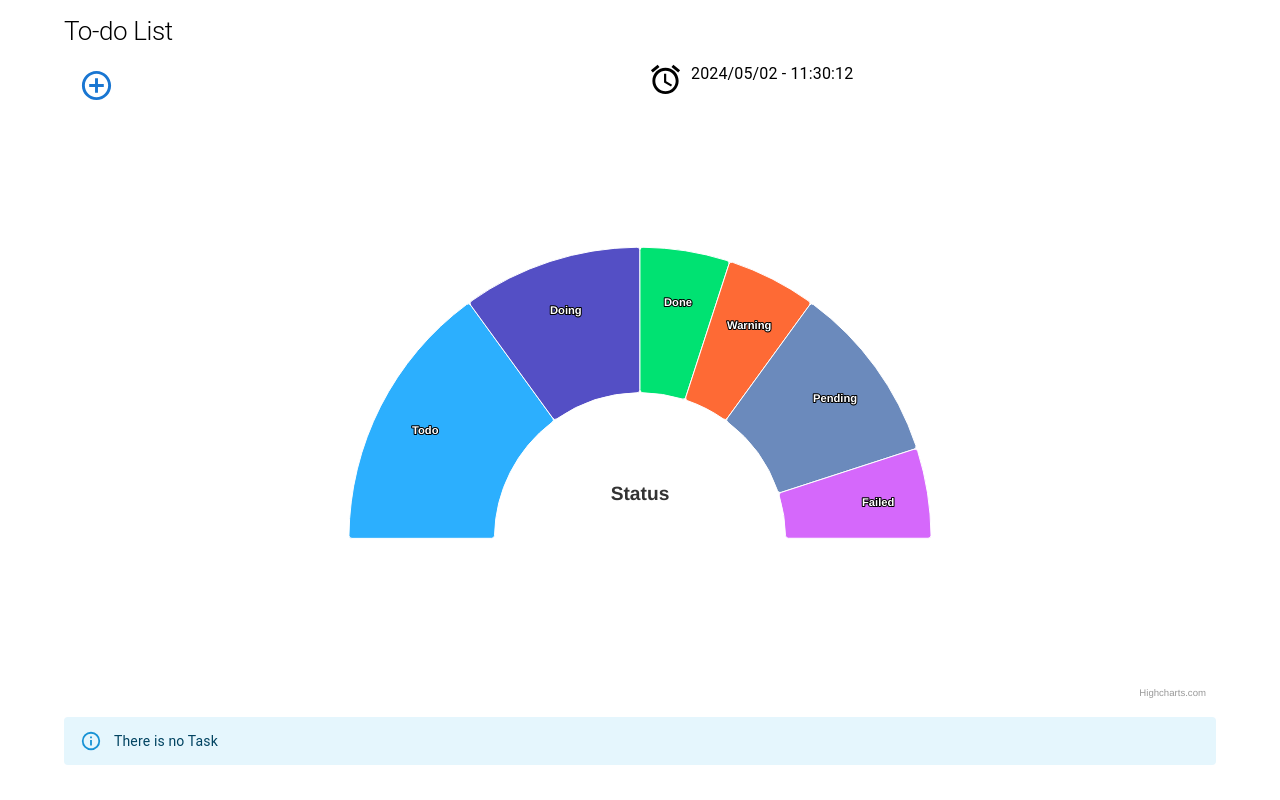
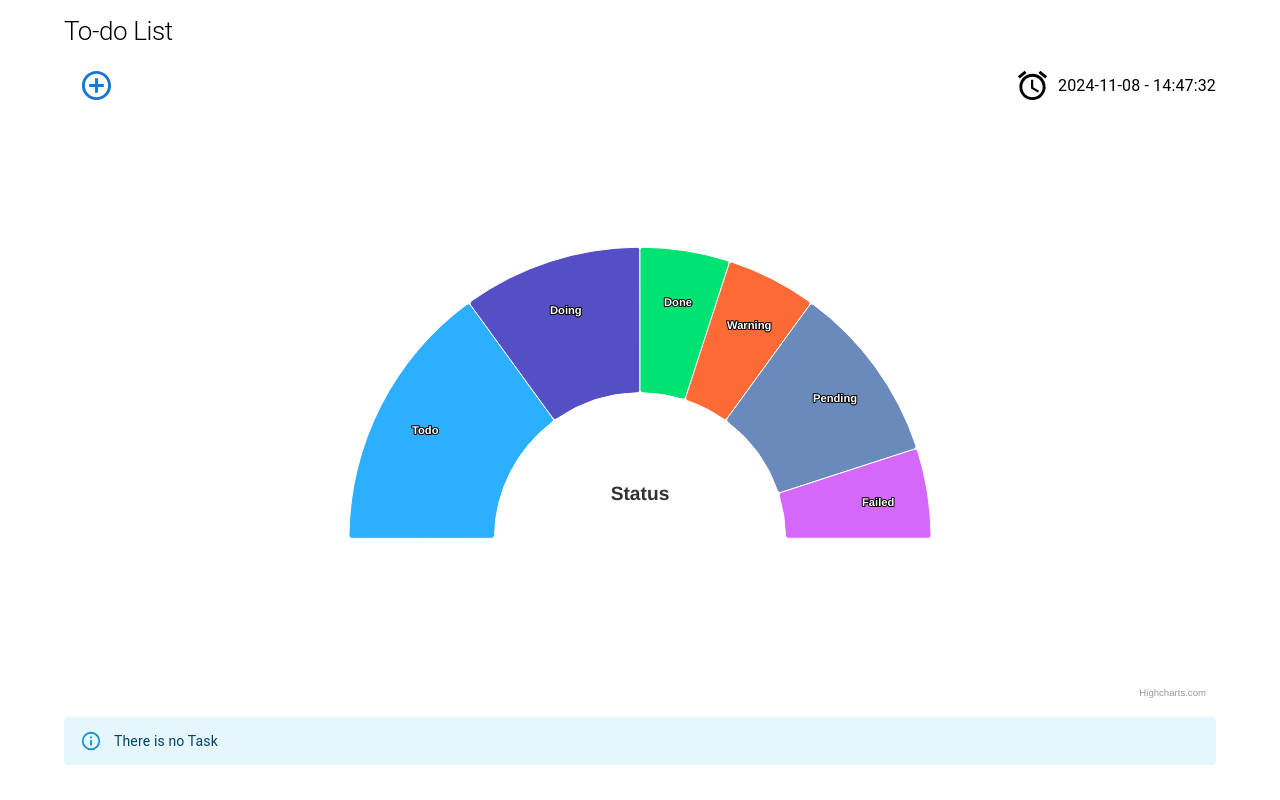
Before and after one commit to setareh/to-do-list, a React (Create React App) app: page / in a window 1280 px wide. Built offline with nearby package versions, Linux system fonts and the light colour scheme.

Commit message:
create current time

```diff
--- /dev/null
+++ b/src/Component/CurrentTime/CurrentTime.tsx
@@ -0,0 +1,35 @@
+import { useEffect, useState } from 'react'
+import { Box, Typography } from '@mui/material'
+import AccessAlarmOutlinedIcon from '@mui/icons-material/AccessAlarmOutlined';
+import dayjs from 'dayjs';
+
+
+type Props = {}
+
+export default function CurrentTime({}: Props) {
+  const [currentTime, setCurrentTime] = useState(dayjs);
+
+  useEffect(() => {
+    const timer = setInterval(() => { setCurrentTime(dayjs()); }, 1000);
+    return () => clearInterval(timer);
+  },[])
+
+  return (
+    <Box sx={{
+      display:'flex',
+      flexDirection:'row',
+      alignItems: 'center',
+      justifyContent: 'right'
+      }}>
+      <AccessAlarmOutlinedIcon
+        sx={{mr: 1}}
+        fontSize='large'
+      />
+      <Typography>
+        {
+          currentTime.format('YYYY-MM-DD - HH:mm:ss')
+        }
+      </Typography>
+    </Box>
+  )
+}
--- a/src/Pages/HomePage/HomePage.tsx
+++ b/src/Pages/HomePage/HomePage.tsx
@@ -1,11 +1,11 @@
 import { Box, Container, Grid2, Typography } from "@mui/material";
-import AccessAlarmOutlinedIcon from '@mui/icons-material/AccessAlarmOutlined';
 import DataTable from "../../Component/DataTable/DataTable";
 import SemiCirclePieChart from "../../Component/Charts/SemiCirclePieChart";
 import AddTask from "../../Component/AddTask/AddTask";
 import { useState, useEffect } from "react";
 import { Task } from "../../Types/Task";
 import dayjs, { Dayjs } from "dayjs";
+import CurrentTime from "../../Component/CurrentTime/CurrentTime";
 
 type Props = {}
 
@@ -45,20 +45,12 @@ export default function HomePage({}: Props) {
         </Grid2>
       </Box>
       <Box sx={{my: 2}}>
-      <Grid2 container spacing={{ xs: 2 }} columns={{ xs: 12}}>
+        <Grid2 container spacing={{ xs: 2, }} columns={{ xs: 12}} sx={{alignItems: 'center'}}>
           <Grid2 size={{ xs: 1, md: 6 }} >
             <AddTask onAddTask={addTask} />
           </Grid2>
           <Grid2 size={{ xs: 1, md: 6}} >
-          <Box sx={{
-            display:'flex',
-            flexDirection:'row'
-            }}>
-            <AccessAlarmOutlinedIcon sx={{mr: 1}} fontSize='large' />
-            <Typography>
-              2024/05/02 - 11:30:12
-            </Typography>
-          </Box>
+            <CurrentTime />
           </Grid2>
       </Grid2>
     </Box>
```
Lines whose indentation alone changed are shown as unchanged.
